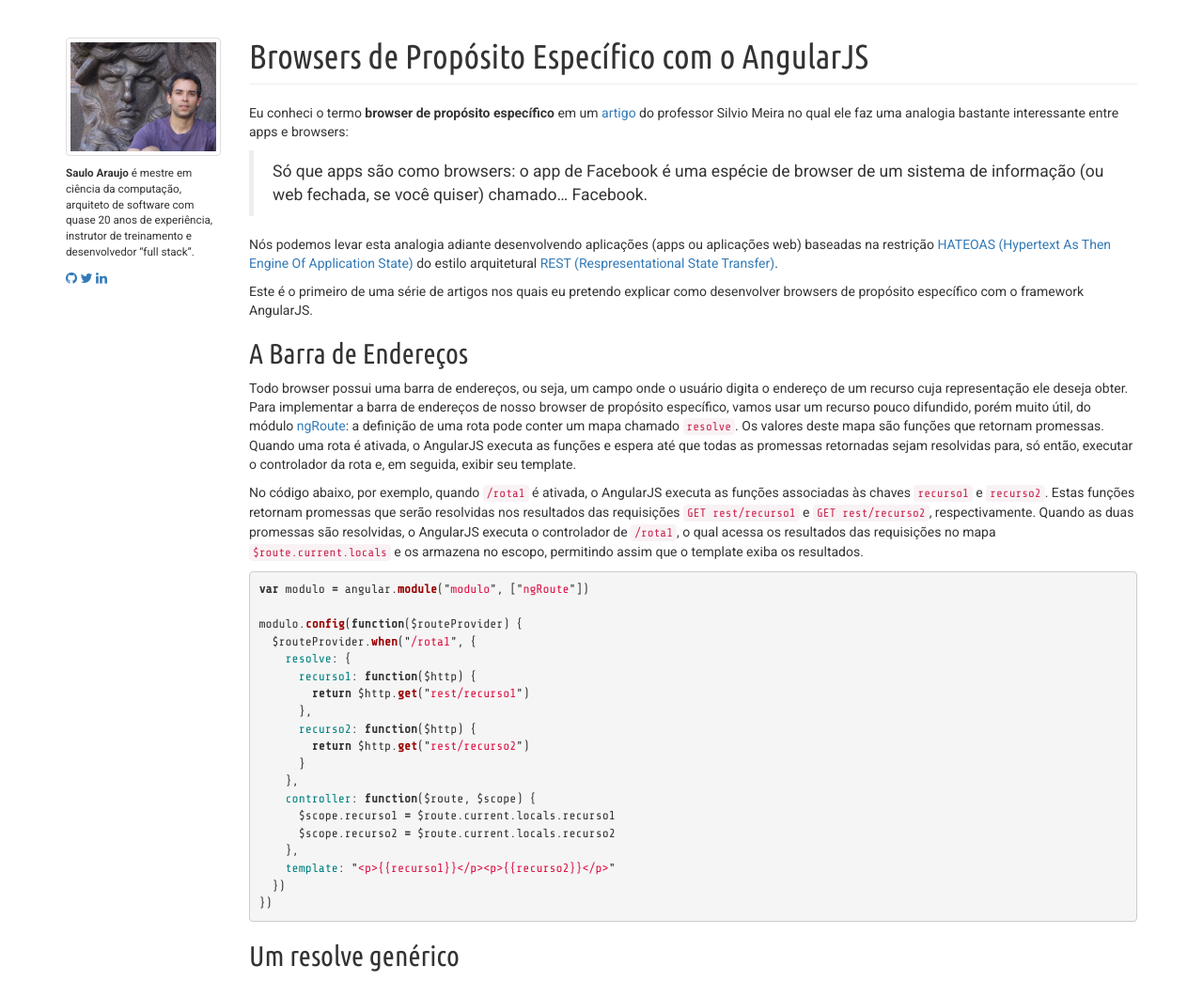
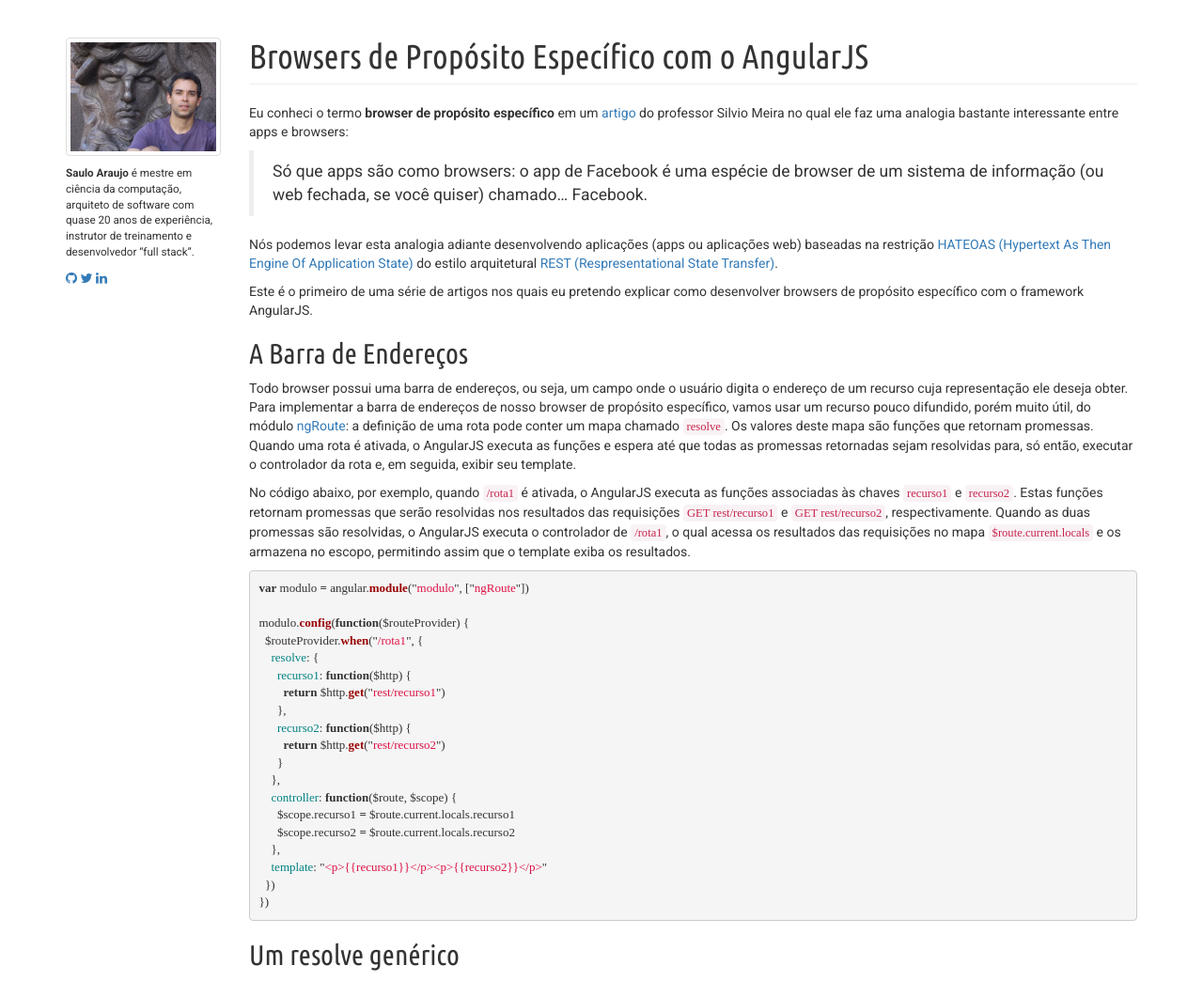
Before and after one commit to saulo2/saulo2.github.io, a Jekyll site: the page built from index.html, in a window 1280 px wide. Shown: the whole page at 94% size. Built offline with Jekyll 4.4.1, drawn with Linux system fonts in a browser that asks for light colours; nearby versions of some CDN libraries; some web fonts are replaced.

Commit message:
Ajuste de fontes

```diff
--- a/_layouts/padrao.html
+++ b/_layouts/padrao.html
@@ -19,7 +19,6 @@
         <link href="https://fonts.googleapis.com/css?family=Roboto:400,700" rel="stylesheet" type="text/css">
         <link href="https://fonts.googleapis.com/css?family=Ubuntu+Mono:400,700" rel="stylesheet"" type="text/css">
         <link href='https://fonts.googleapis.com/css?family=Droid+Sans+Mono:400,700' rel='stylesheet' type='text/css'>
-        <link href='https://fonts.googleapis.com/css?family=Share+Tech+Mono' rel='stylesheet' type='text/css'>
 
         <style>
             body {
@@ -31,7 +30,7 @@
             }
 
             code {
-                font-family: "Share Tech Mono";
+                font-family: "Droid Sans Mono";
             }
 
             h1.page-header {
```
